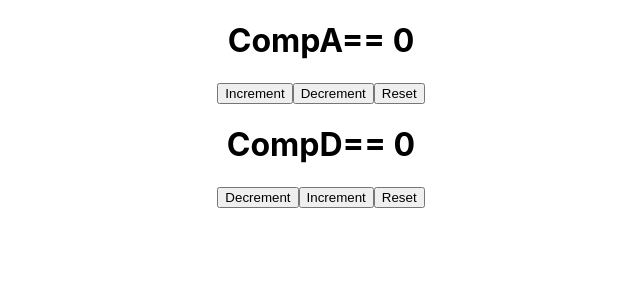
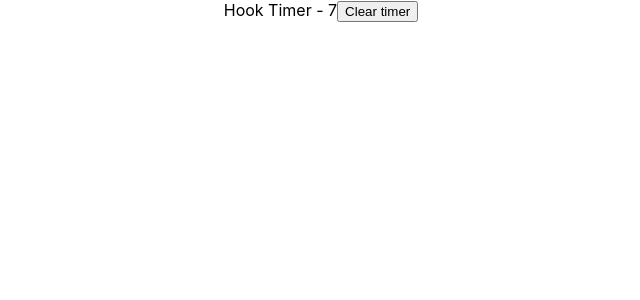
Before and after one commit to Nishanthprabhu2/React-projects, a React (Create React App) app in the folder hookspractice/: page / in a window 1280 px wide. Shown: the top 300 px of the page, without its empty margins (319-959 px from the left). Built offline with nearby package versions, Linux system fonts and the light colour scheme.

Commit message:
useref examples

```diff
--- a/hookspractice/src/App.js
+++ b/hookspractice/src/App.js
@@ -1,8 +1,10 @@
 import React, { useReducer } from "react";
 import "./App.css";
-import CompA from "./components/globalstate/CompA";
-import CompB from "./components/globalstate/CompB";
-import CompC from "./components/globalstate/CompC";
+// import CompA from "./components/globalstate/CompA";
+// import CompB from "./components/globalstate/CompB";
+// import CompC from "./components/globalstate/CompC";
+import ExampleOne from "./components/userefhook/ExampleOne";
+import HootTimer from "./components/userefhook/HootTimer";
 // import CounterTwo from './components/usereducer/CounterTwo';
 // import ComponentC from './components/contexthook/ComponentC';
 // import CounterOne from './components/usereducer/CounterOne';
@@ -13,30 +15,31 @@ import CompC from "./components/globalstate/CompC";
 export const UserContext = React.createContext();
 export const FoodContext = React.createContext();
 export const globalCountContext = React.createContext();
-const initialState =  0;
+const initialState = 0;
 const reducer = (state, action) => {
-    switch(action) {
-        case 'increment':
-            return state + 1
-        case 'decrement':
-            return state - 1
-        case 'reset':
-            return initialState
+  switch (action) {
+    case "increment":
+      return state + 1;
+    case "decrement":
+      return state - 1;
+    case "reset":
+      return initialState;
     default:
-            return state
+      return state;
   }
-}
+};
 function App() {
-  const [count,dispatch] = useReducer(reducer,initialState)
+  const [count, dispatch] = useReducer(reducer, initialState);
   return (
-    <globalCountContext.Provider value={{
-      countState: count,
-      countDispatch: dispatch
-    }}>
+    // <globalCountContext.Provider value={{
+    //   countState: count,
+    //   countDispatch: dispatch
+    // }}>
     <div className="App">
       {/* <Usestatehook ></Usestatehook> */}
       {/* <Useeffecthook></Useeffecthook> */}
       {/* <Datafetch /> */}
+      {/* -------------------------CONTEXT HOOK---------------------- */}
       {/* <UserContext.Provider value ={"Nishanth Prabhu"}>
         <FoodContext.Provider value ={"Veg"}>
           <ComponentC></ComponentC>
@@ -45,6 +48,7 @@ function App() {
       {/* <CounterOne /> */}
       {/* <CounterTwo /> */}
 
+      {/*---------------- GLOBAL STATE------------------ */}
       {/*
       //GLOBAL STATE
       //A
@@ -52,11 +56,15 @@ function App() {
       //C=>E=>F
        */}
 
-        <CompA />
+      {/* <CompA />
         <CompB />
-        <CompC />
+        <CompC /> */}
+
+      {/* ---------------------USEREF HOOK----------------------- */}
+      {/* <ExampleOne /> */}
+      <HootTimer />
     </div>
-    </globalCountContext.Provider>
+    // </globalCountContext.Provider>
   );
 }
 
--- a/hookspractice/src/components/globalstate/CompD.js
+++ b/hookspractice/src/components/globalstate/CompD.js
@@ -1,4 +1,4 @@
-import React, { useContext, useEffect } from 'react'
+import React, { useContext } from 'react'
 import { globalCountContext } from '../../App'
 //A
 //B=>D
--- /dev/null
+++ b/hookspractice/src/components/userefhook/ExampleOne.js
@@ -0,0 +1,16 @@
+import React, {useEffect, useRef} from 'react'
+
+function ExampleOne() {
+    const inputRef = useRef(null)
+
+    useEffect(() => {
+        inputRef.current.focus();
+    },[])
+;    return (
+        <div>
+            <input type="text" ref = {inputRef}/>
+        </div>
+    )
+}
+
+export default ExampleOne
--- /dev/null
+++ b/hookspractice/src/components/userefhook/HootTimer.js
@@ -0,0 +1,23 @@
+import React, {useEffect, useRef, useState} from 'react'
+
+function HootTimer() {
+    const [timer, setTimer] = useState(0);
+    const intervalRef = useRef();
+    useEffect(() => {
+         intervalRef.current = setInterval (() => {
+            setTimer(prevTimer => prevTimer + 1)
+        }, 1000);
+
+        return () => {
+            clearInterval(intervalRef.current);
+        }
+    }, [])
+    return (
+        <div>
+            Hook Timer - {timer}
+            <button onClick={() => clearInterval( intervalRef.current )} >Clear timer</button>
+        </div>
+    )
+}
+
+export default HootTimer
```
Lines whose indentation alone changed are shown as unchanged.
